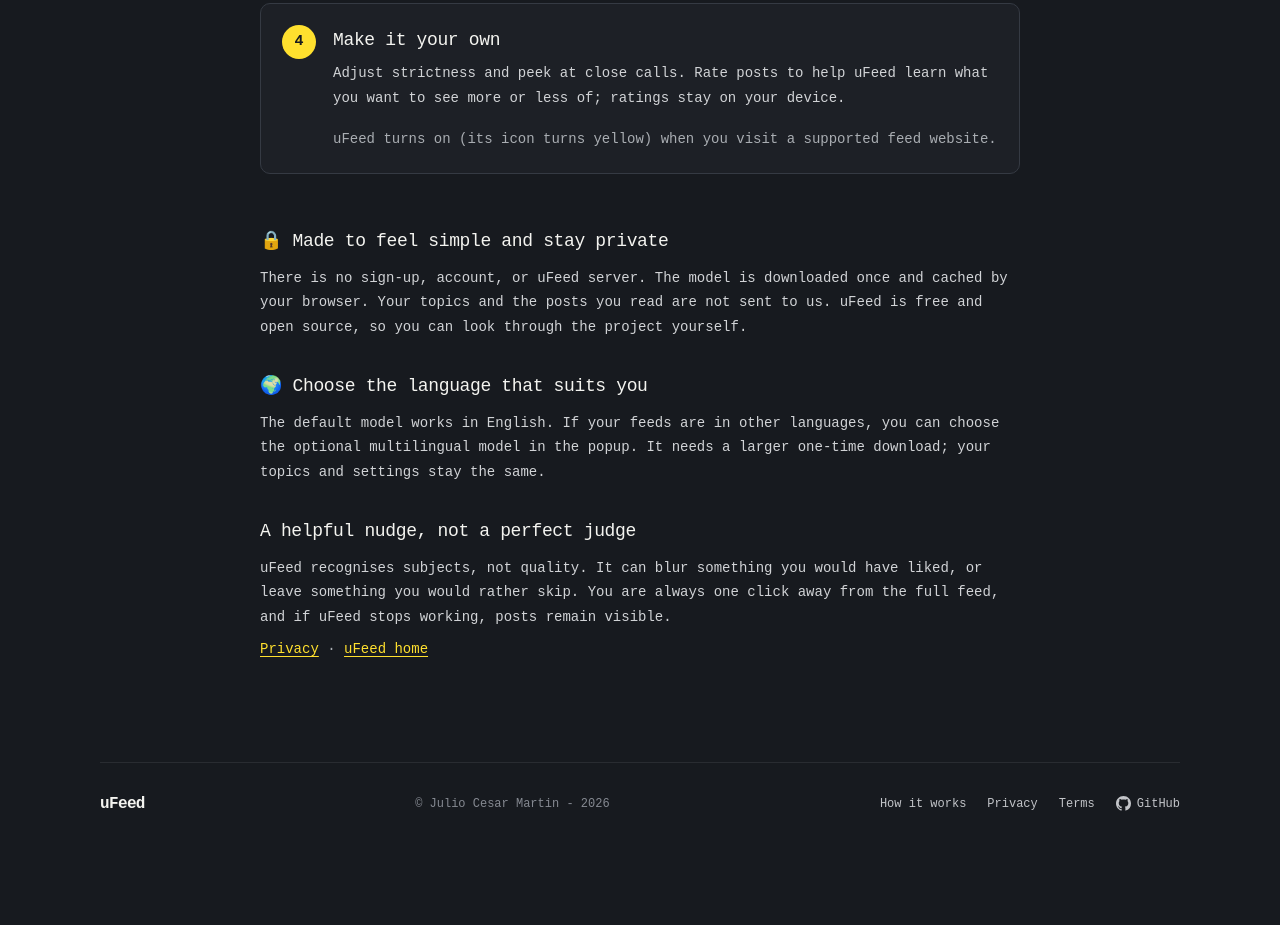
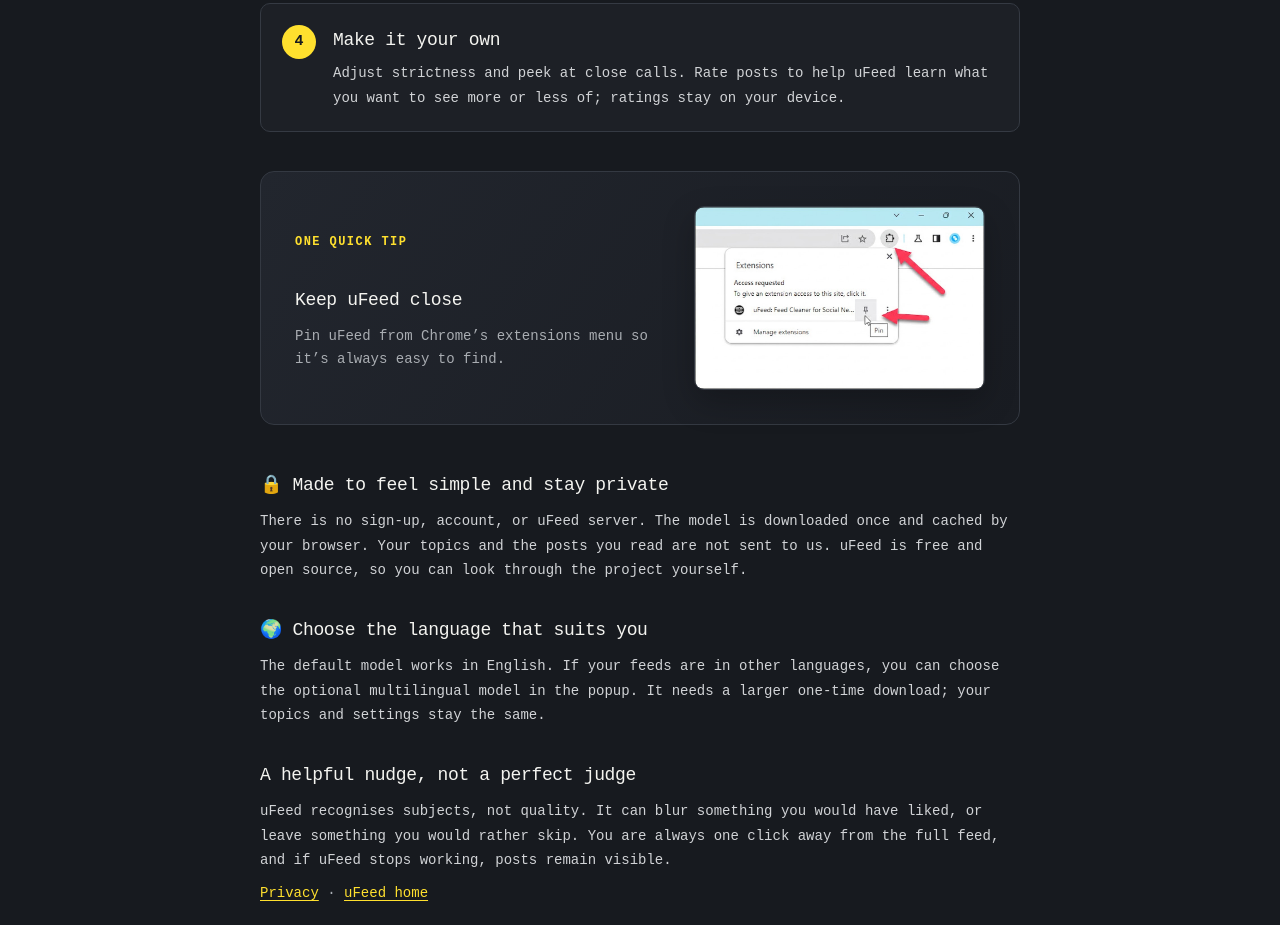
Before and after one commit to dephelion/ufeed, a Next.js app in the folder site/: page /en/how-it-works in a window 1280 px wide. Shown: the part 1520-2445 px from the top of the page. Before the commit the page ends 2365 px from the top, so only its background shows below. Built offline with nearby package versions, Linux system fonts and the light colour scheme.

Commit message:
fix(site): share the welcome tip card

```diff
--- a/site/app/[locale]/how-it-works/page.tsx
+++ b/site/app/[locale]/how-it-works/page.tsx
@@ -3,6 +3,7 @@
 import { breadcrumbLd, pageMetadata } from '../../lib/seo';
 import { translate } from '../../i18n/config';
 import type { Locale } from '../../i18n/resources';
+import PinTip from '../../components/PinTip';
 
 export async function generateMetadata({
   params,
@@ -94,10 +95,18 @@
           <div>
             <h2>{t('how.steps.3.0')}</h2>
             <p>{t('how.steps.3.1')}</p>
-            <p className="how-note">{t('welcome.note')}</p>
           </div>
         </li>
       </ol>
+
+      <PinTip
+        titleId="how-tip-title"
+        kicker={t('welcome.pinKicker')}
+        title={t('welcome.pinTitle')}
+        description={t('welcome.pinDescription')}
+        imageAlt={t('welcome.pinAnimationAlt')}
+        className="how-tip-card"
+      />
 
       <section className="how-details">
         {[0, 1, 2].map((index) => (
--- a/site/app/[locale]/welcome/page.tsx
+++ b/site/app/[locale]/welcome/page.tsx
@@ -1,8 +1,8 @@
 import Link from 'next/link';
-import Image from 'next/image';
 import { pageMetadata } from '../../lib/seo';
 import { translate } from '../../i18n/config';
 import type { Locale } from '../../i18n/resources';
+import PinTip from '../../components/PinTip';
 
 export async function generateMetadata({
   params,
@@ -43,21 +43,13 @@
         <p className="welcome-lead">{t('welcome.lead')}</p>
       </section>
 
-      <section className="welcome-pin" aria-labelledby="welcome-pin-title">
-        <div>
-          <p className="welcome-kicker">{t('welcome.pinKicker')}</p>
-          <h2 id="welcome-pin-title">{t('welcome.pinTitle')}</h2>
-          <p>{t('welcome.pinDescription')}</p>
-        </div>
-        <Image
-          className="welcome-animation"
-          src="/extension-pin-guide.png"
-          alt={t('welcome.pinAnimationAlt')}
-          width={1024}
-          height={643}
-          sizes="(max-width: 820px) 100vw, 45vw"
-        />
-      </section>
+      <PinTip
+        titleId="welcome-pin-title"
+        kicker={t('welcome.pinKicker')}
+        title={t('welcome.pinTitle')}
+        description={t('welcome.pinDescription')}
+        imageAlt={t('welcome.pinAnimationAlt')}
+      />
 
       <section className="welcome-start" aria-labelledby="welcome-start-title">
         <p className="welcome-kicker">{t('welcome.stepsKicker')}</p>
--- /dev/null
+++ b/site/app/components/PinTip.tsx
@@ -0,0 +1,38 @@
+import Image from 'next/image';
+
+export default function PinTip({
+  titleId,
+  kicker,
+  title,
+  description,
+  imageAlt,
+  className = '',
+}: {
+  titleId: string;
+  kicker: string;
+  title: string;
+  description: string;
+  imageAlt: string;
+  className?: string;
+}) {
+  return (
+    <section
+      className={`welcome-pin${className ? ` ${className}` : ''}`}
+      aria-labelledby={titleId}
+    >
+      <div>
+        <p className="welcome-kicker">{kicker}</p>
+        <h2 id={titleId}>{title}</h2>
+        <p>{description}</p>
+      </div>
+      <Image
+        className="welcome-animation"
+        src="/extension-pin-guide.png"
+        alt={imageAlt}
+        width={1024}
+        height={643}
+        sizes="(max-width: 820px) 100vw, 45vw"
+      />
+    </section>
+  );
+}
--- a/site/app/globals.css
+++ b/site/app/globals.css
@@ -646,11 +646,8 @@
 .how-steps p {
   margin: 0;
 }
-.how-steps .how-note {
-  margin-top: 18px;
-  color: var(--muted);
-  font-size: 14px;
-  line-height: 1.7;
+.how-tip-card {
+  margin-top: 32px;
 }
 .how-setup-image {
   display: block;
```
